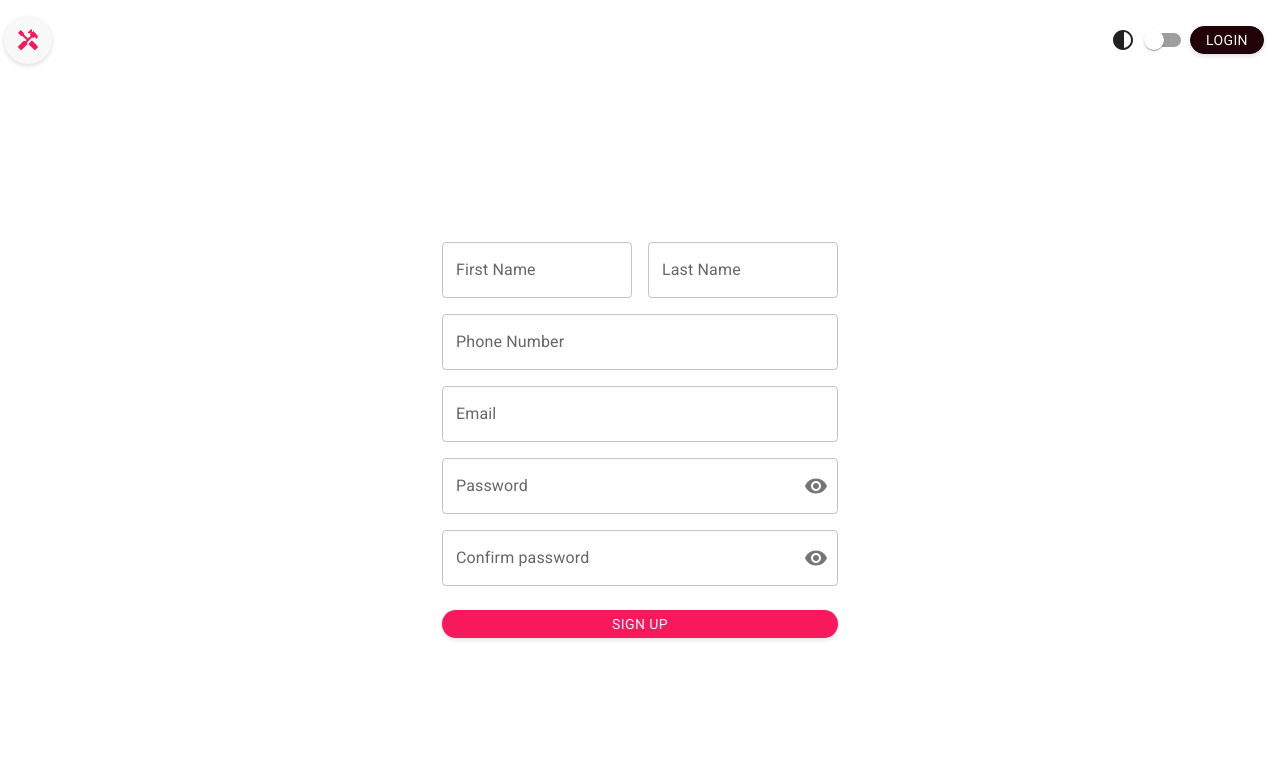
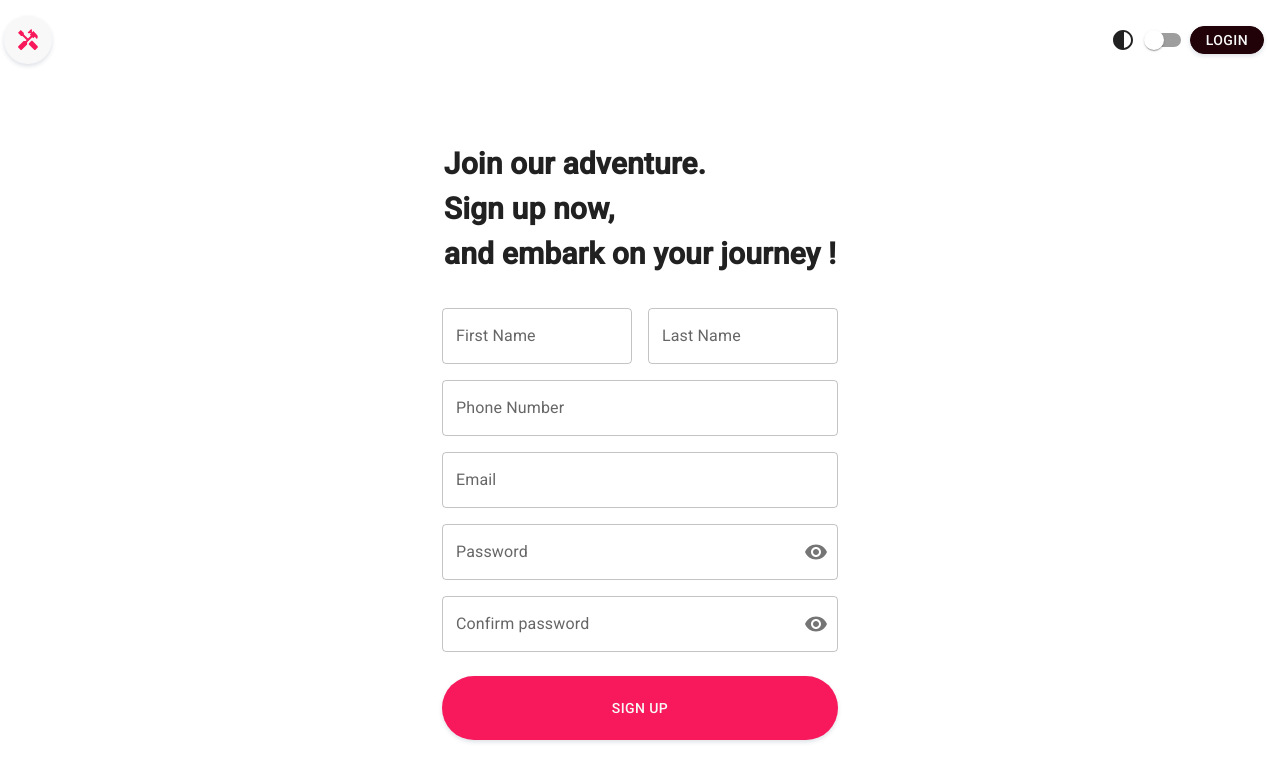
Before and after one commit to DelhiaGbelidji/read-it, a Next.js app: page /authentification/signup in a window 1280 px wide. Shown: the top 782 px of the page. Built offline with nearby package versions, Linux system fonts and the light colour scheme.

Commit message:
Implementation Sign Up title

```diff
--- a/src/app/authentification/signup/page.tsx
+++ b/src/app/authentification/signup/page.tsx
@@ -1,5 +1,8 @@
 import { Box } from "@mui/material";
 import SignUpForm from "@/components/auth/SignUpForm";
+import Stack from '@mui/material/Stack';
+import '@fontsource/roboto/500.css';
+
 
 const SignUp = () => {
   return (
@@ -9,7 +12,16 @@ const SignUp = () => {
     alignItems="center"
     minHeight="90vh"
   >
+    <Stack fontFamily="roboto" fontSize={15} direction="column" spacing={4} alignItems="center" sx={{fontWeight: 700}}>
+        <div>
+          <h1>
+            Join our adventure.<br/>
+            Sign up now, <br/>
+            and embark on your journey !
+          </h1>
+        </div>
       <SignUpForm />
+    </Stack>
   </Box>
   );
 };
--- a/src/components/auth/SignUpForm.tsx
+++ b/src/components/auth/SignUpForm.tsx
@@ -177,7 +177,7 @@ const SignUpForm = () => {
           type="submit"
           variant="contained"
           fullWidth
-          sx={{ mt: 3 }}
+          sx={{ mt: 3 , py: 3}}
         >
           Sign Up
         </ActionButton>
```
Lines whose indentation alone changed are shown as unchanged.
